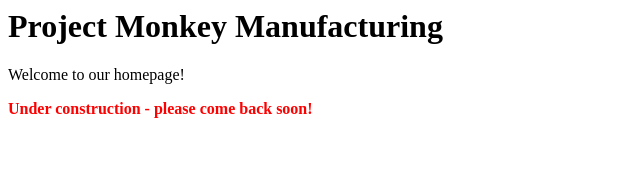
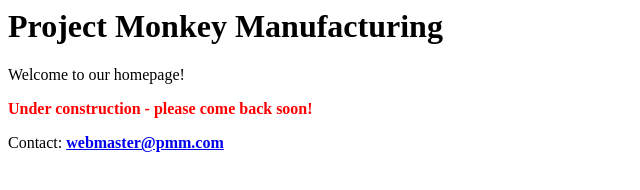
Before and after one commit to deastrobooking/CLI_Version_Control_Intro, a plain HTML site: page index.html in a window 1280 px wide. Shown: the whole page, without its empty margins (0-640 px from the left). Drawn offline with Linux system fonts and the light colour scheme.

Commit message:
Feature 1.0: Added contact information to web site

```diff
--- a/index.html
+++ b/index.html
@@ -11,5 +11,8 @@
     </span>
     </strong>
     </p>
+    <p>Contact:<strong><span style="color: rgb(255, 0, 0);">
+    <a href="mailto:webmaster@pmm.com">webmaster@pmm.com</a>
+    </span></strong></p>
 </body>
 </html>
```
Lines whose indentation alone changed are shown as unchanged.
